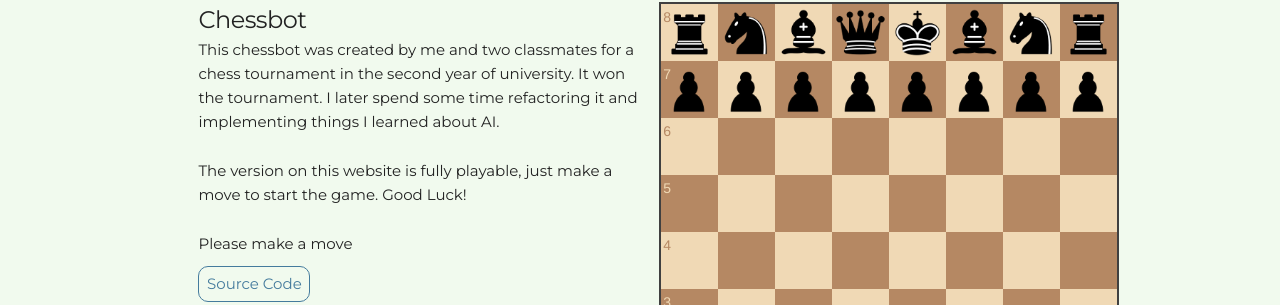
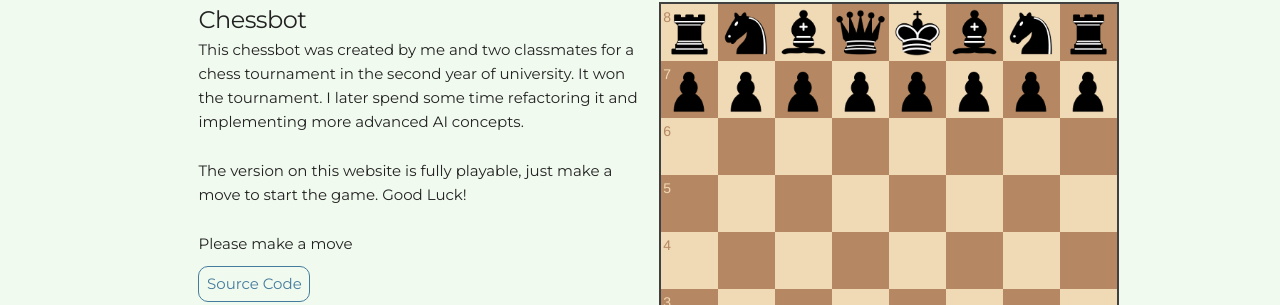
Before and after one commit to daniel-wenzel/daniel-wenzel.github.io, a Jekyll site: the page built from index.html, in a window 1280 px wide. Shown: the part 1155-1460 px from the top of the page. Built offline with Jekyll 4.4.1, drawn with Linux system fonts in a browser that asks for light colours.

Commit message:
changed text

```diff
--- a/_includes/projects.html
+++ b/_includes/projects.html
@@ -8,7 +8,7 @@
     </div>
     <div class="six columns">
       <h5>Chessbot</h5>
-      <p>This chessbot was created by me and two classmates for a chess tournament in the second year of university. It won the tournament. I later spend some time refactoring it and implementing things I learned about AI. </p>
+      <p>This chessbot was created by me and two classmates for a chess tournament in the second year of university. It won the tournament. I later spend some time refactoring it and implementing more advanced AI concepts. </p>
       <p>The version on this website is fully playable, just make a move to start the game. Good Luck!<p>
       <div class="status">
         <div id="status-ani" class="yourmove"></div>
```
